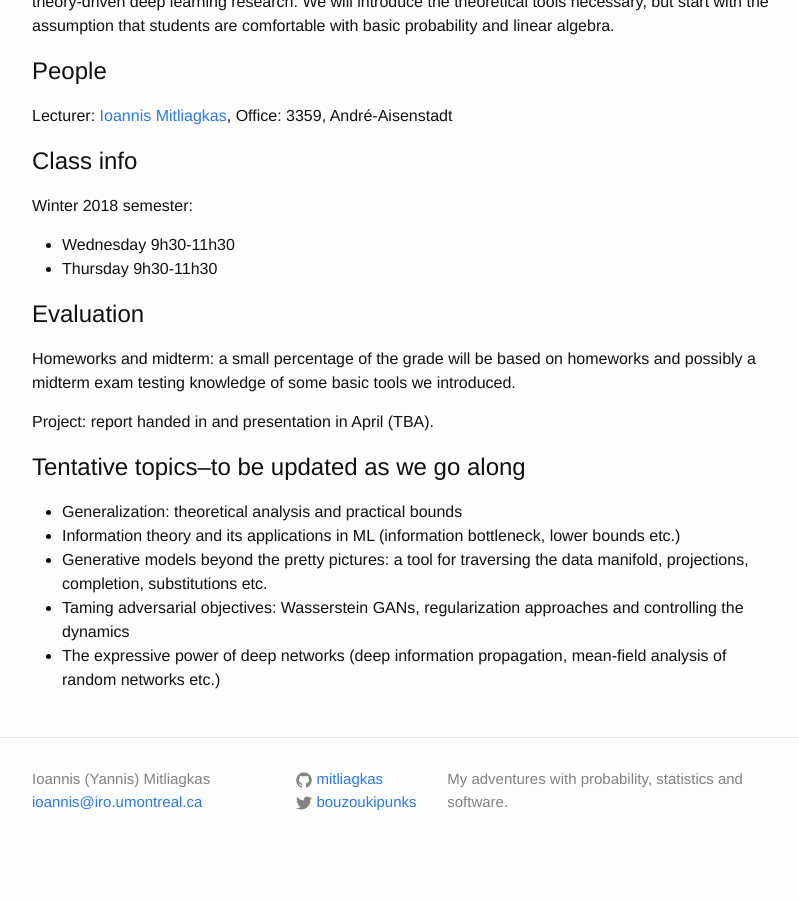
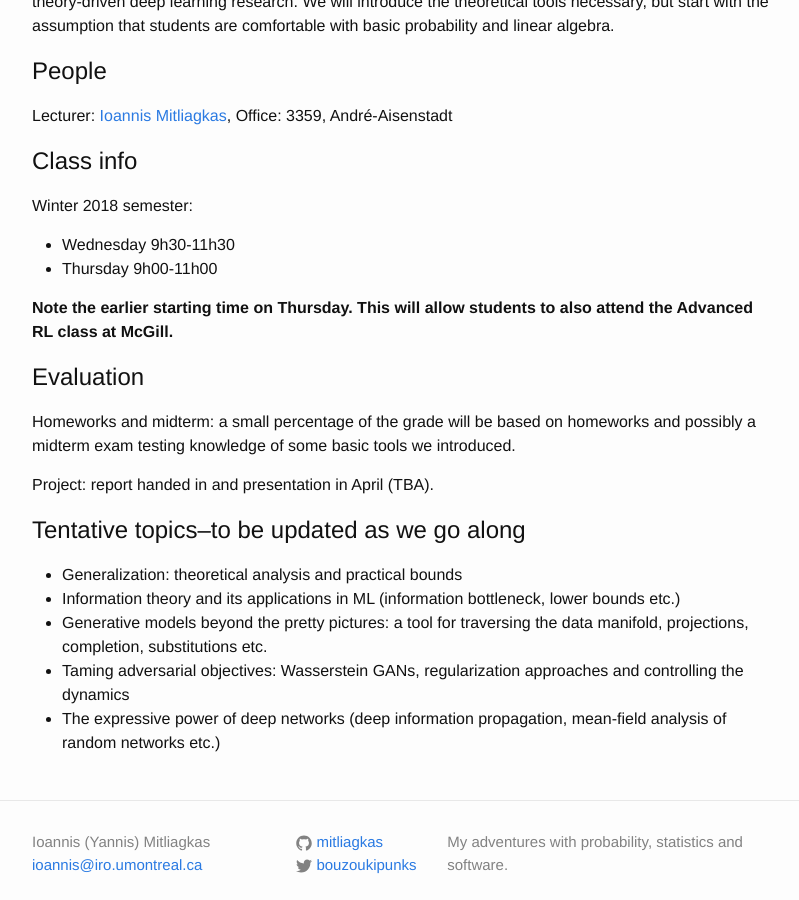
Before and after one commit to mitliagkas/mitliagkas.github.io, a Jekyll site: the page built from dl-theory-class.md, in a window 1280 px wide and 900 px high, scrolled down 812 px. Shown: the whole window, without its empty margins (238-1037 px from the left). Built offline with Jekyll 4.4.1, drawn with Linux system fonts in a browser that asks for light colours; before the commit the page ends 1685 px from its top, so only the background shows below that.

Commit message:
New class time

```diff
--- a/dl-theory-class.md
+++ b/dl-theory-class.md
@@ -32,7 +32,10 @@ Class info
 ----------
 Winter 2018 semester:
 - Wednesday 9h30-11h30
-- Thursday 9h30-11h30
+- Thursday 9h00-11h00
+
+**Note the earlier starting time on Thursday. This will allow students
+to also attend the Advanced RL class at McGill.**
 
 Evaluation
 ----------
```
